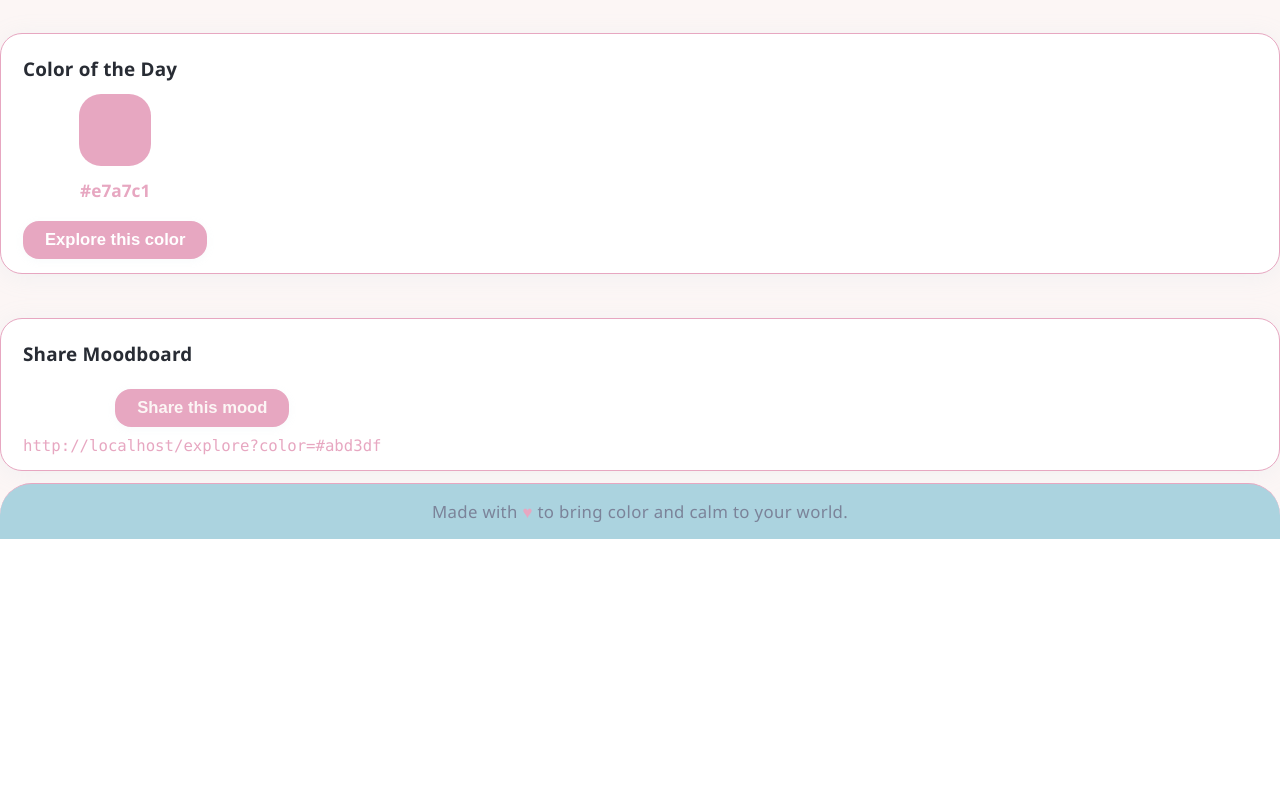
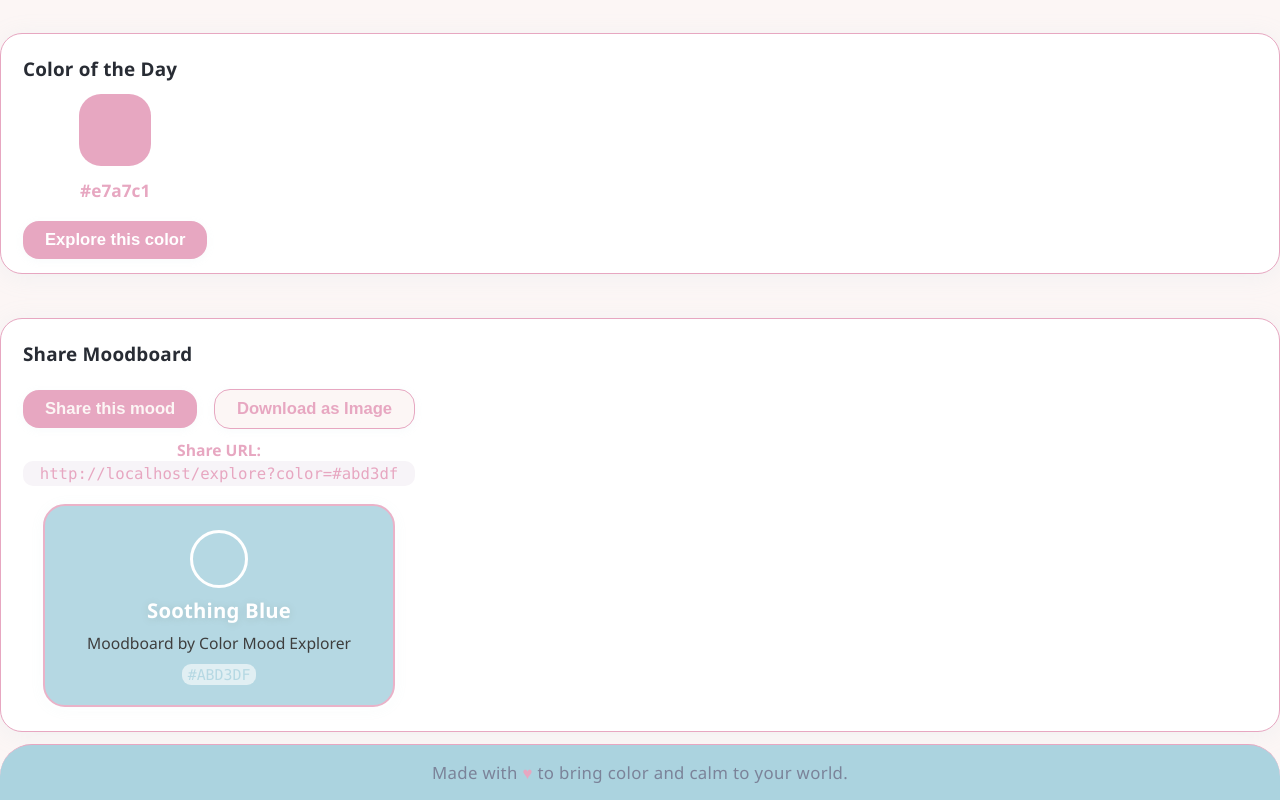
Before and after one commit to Workflow-Manager-admin/serenehue-mood--art-explorer-105425-7343c845, a React (Create React App) app in the folder frontend_react/: page /explore in a window 1280 px wide. Shown: the part 721-1521 px from the top of the page. Before the commit the page ends 1260 px from the top, so only its background shows below. Built offline with nearby package versions, Linux system fonts and the light colour scheme; no server answers; the HTML template or start-up script is replaced by a standard one.

Commit message:
CheckPoint

```diff
--- a/frontend_react/src/pages/ColorMoodExplorer.js
+++ b/frontend_react/src/pages/ColorMoodExplorer.js
@@ -143,11 +143,70 @@ function MusicCard({ color }) {
   );
 }
 
+/**
+ * Attempts to fetch a public artwork related to the selected color from Wikimedia Commons API,
+ * falling back to placeholders if API fails. Uses a color keyword for approximate matching.
+ */
 function ArtworkCard({ color }) {
-  const artwork = ARTWORKS[color.toLowerCase()];
+  const [artwork, setArtwork] = useState(null);
+  const [loading, setLoading] = useState(false);
+
+  // Map colors to broad artwork search terms
+  const colorTerms = {
+    "#abd3df": "blue painting",
+    "#fcf6f5": "cherry blossom",
+    "#e7a7c1": "pink impressionism"
+  };
+
+  const placeholder = ARTWORKS[color.toLowerCase()] || null;
+
+  useEffect(() => {
+    let isMounted = true;
+    const q = colorTerms[color.toLowerCase()] || "abstract painting";
+    setLoading(true);
+    setArtwork(null);
+    // Wikimedia Commons API sample endpoint:
+    // https://commons.wikimedia.org/w/api.php?action=query&prop=imageinfo&generator=search&gsrsearch=blue+painting&gsrnamespace=6&iiprop=url&format=json&origin=*
+    fetch(`https://commons.wikimedia.org/w/api.php?action=query&prop=imageinfo&generator=search&gsrsearch=${encodeURIComponent(q)}&gsrnamespace=6&iiprop=url&format=json&origin=*`)
+      .then(r => r.json())
+      .then(data => {
+        if (!isMounted) return;
+        // Search for first result with image
+        let first = null;
+        if (data.query && data.query.pages) {
+          for (const pgid in data.query.pages) {
+            const pg = data.query.pages[pgid];
+            if (pg.imageinfo && pg.imageinfo[0]?.url) {
+              first = {
+                title: pg.title.replace("File:", ""),
+                image: pg.imageinfo[0].url,
+                artist: "Public Domain (Wikimedia)"
+              };
+              break;
+            }
+          }
+        }
+        // Use found artwork or fallback placeholder
+        setArtwork(first || placeholder);
+      })
+      .catch(() => setArtwork(placeholder))
+      .finally(() => setLoading(false));
+    return () => { isMounted = false; };
+    // eslint-disable-next-line react-hooks/exhaustive-deps
+  }, [color]);
+
+  if (loading) return (
+    <InfoCard title="Artwork" style={{borderColor: color}}>
+      <div>Loading related art...</div>
+    </InfoCard>
+  );
+
   if (!artwork) return (
-    <InfoCard title="Artwork" style={{borderColor: color}}>No artwork found.</InfoCard>
+    <InfoCard title="Artwork" style={{borderColor: color}}>
+      <div>No artwork found.</div>
+    </InfoCard>
   );
+
   return (
     <InfoCard title="Artwork" style={{borderColor: color}}>
       <img src={artwork.image} alt={artwork.title} className="artwork-img" />
@@ -182,23 +241,156 @@ function ColorOfDayCard({ color, setSelectedColor }) {
   );
 }
 
+/**
+ * MoodboardShare:
+ *  - Copy link to clipboard (default).
+ *  - Show a preview & allow download as image (requires html2canvas, loads only when user clicks).
+ */
 function MoodboardShare({ selectedColor }) {
+  const [downloadUrl, setDownloadUrl] = useState(null);
+  const [generating, setGenerating] = useState(false);
+
+  // For accessibility/tight UI
+  const colorNameMap = {
+    "#abd3df": "Soothing Blue",
+    "#fcf6f5": "Soft Blossom",
+    "#e7a7c1": "Romantic Blush"
+  };
+
   function handleShare() {
     const url = window.location.origin + '/explore?color=' + encodeURIComponent(selectedColor);
     window.navigator.clipboard.writeText(url);
     alert("Moodboard link copied to clipboard!");
   }
+
+  async function handleDownload() {
+    setGenerating(true);
+    if (!window.html2canvas) {
+      // Dynamically load html2canvas if not present
+      await new Promise((resolve, reject) => {
+        const script = document.createElement('script');
+        script.src = 'https://cdn.jsdelivr.net/npm/html2canvas@1.4.1/dist/html2canvas.min.js';
+        script.onload = resolve;
+        script.onerror = reject;
+        document.body.appendChild(script);
+      });
+    }
+    const el = document.getElementById('moodboard-share-preview');
+    if (!el || !window.html2canvas) {
+      setGenerating(false);
+      alert("Could not render image.");
+      return;
+    }
+    window.html2canvas(el, {
+      backgroundColor: null,
+      useCORS: true,
+      allowTaint: false
+    }).then(canvas => {
+      canvas.toBlob(blob => {
+        if (downloadUrl) URL.revokeObjectURL(downloadUrl);
+        const url = URL.createObjectURL(blob);
+        setDownloadUrl(url);
+        setGenerating(false);
+      }, "image/png");
+    }).catch(() => setGenerating(false));
+  }
+
   return (
     <InfoCard title="Share Moodboard" style={{borderColor: COLORS.accent}}>
       <button
         className="btn btn-share"
-        style={{background: COLORS.accent, color: COLORS.secondary}}
+        style={{background: COLORS.accent, color: COLORS.secondary, marginRight: "0.5em"}}
         onClick={handleShare}
+        aria-label="Copy moodboard share link"
+        disabled={generating}
       >
         Share this mood
       </button>
-      <div className="share-url">
-        <code>{window.location.origin}/explore?color={selectedColor}</code>
+      <button
+        className="btn"
+        style={{background: COLORS.secondary, color: COLORS.accent, border: `1.5px solid ${COLORS.accent}`, marginLeft: "0.5em"}}
+        onClick={handleDownload}
+        aria-label="Download moodboard as image"
+        disabled={generating}
+      >
+        {generating ? "Generating..." : "Download as Image"}
+      </button>
+      <div className="share-url" style={{marginTop: "10px"}}>
+        <div>
+          <span style={{fontWeight: 600, color: COLORS.accent}}>Share URL:</span>
+        </div>
+        <code style={{background: "#f7f4f8", padding: ".2em .4em", borderRadius: "10px", display: "block", wordBreak: "break-word"}}>
+          {window.location.origin}/explore?color={selectedColor}
+        </code>
+      </div>
+      {/* Style-matched preview for image rendering (hidden if not generating/downloadUrl, otherwise shown) */}
+      <div style={{
+        marginTop: "18px",
+        marginBottom: "0.6em",
+        opacity: "0.87"
+      }}>
+        <div
+          id="moodboard-share-preview"
+          style={{
+            padding: "24px 24px 20px 24px",
+            borderRadius: "22px",
+            background: selectedColor,
+            color: "#222",
+            boxShadow: "0 2px 18px rgba(173,211,223,0.08)",
+            maxWidth: "300px",
+            margin: "0 auto",
+            border: `2.5px solid ${COLORS.accent}`,
+            display: "flex",
+            flexDirection: "column",
+            alignItems: "center"
+          }}
+        >
+          <div style={{
+            width: "52px", height: "52px",
+            borderRadius: "70%",
+            background: selectedColor,
+            border: "3.5px solid #FFF",
+            marginBottom: "8px"
+          }}></div>
+          <span style={{
+            fontSize: "1.27em",
+            fontWeight: 700,
+            letterSpacing: ".01em",
+            color: "#fff",
+            textShadow: "0 1px 9px #2222"
+          }}>
+            {colorNameMap[selectedColor.toLowerCase()] || selectedColor}
+          </span>
+          <span style={{
+            fontSize: ".98em",
+            margin: "8px 0 2px 0"
+          }}>
+            Moodboard by Color Mood Explorer
+          </span>
+          <code style={{
+            background: "#fff9",
+            color: selectedColor,
+            fontSize: '.93em',
+            padding: ".1em .4em",
+            borderRadius: '9px',
+            marginTop: "8px"
+          }}>{selectedColor.toUpperCase()}</code>
+        </div>
+        {downloadUrl &&
+          <a
+            href={downloadUrl}
+            download={`moodboard-${selectedColor.replace("#", "")}.png`}
+            className="btn"
+            style={{
+              display: "block",
+              marginTop: "8px",
+              background: COLORS.primary,
+              color: COLORS.accent
+            }}
+          >
+            Download Moodboard Image
+          </a>
+        }
       </div>
     </InfoCard>
   );
```
Also changed, not shown: frontend_react/package.json (+7 -0 lines), 1 other file (tests, documents, lock files or other folders).
